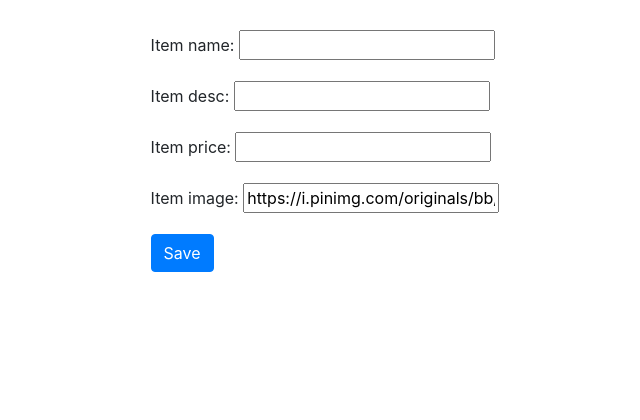
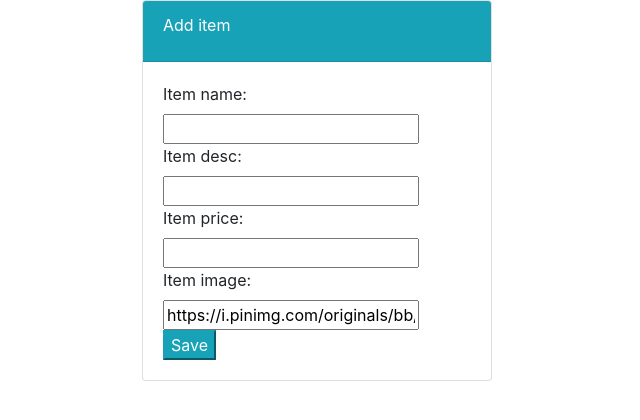
Before and after one commit to douglas86/food_app, a Django app: page /add/ in a window 1280 px wide. Shown: the part 50-470 px from the top of the page, without its empty margins (323-963 px from the left). Run offline with Django 3.2, Linux system fonts and the light colour scheme; some libraries are stand-ins or nearby versions.

Commit message:
Adding bootstrap to the add item page

```diff
--- a/food/templates/food/item-form.html
+++ b/food/templates/food/item-form.html
@@ -1,8 +1,22 @@
 {% extends 'food/base.html' %} {% block body %}
-<form style="margin-top:30px; width:400px; margin-left:37%;" method="POST" accept-charset="utf-8">
-	<div class="form-group">
-		{% csrf_token %} {{ form.as_p }}
-		<button class="btn btn-primary" type="submit">Save</button>
+<div class="container">
+	<div class="row">
+		<div class="col-md-4 offset-md-4">
+			<div class="card">
+				<div class="card-header text-white bg-info">
+					<div class="card-title">
+						Add item
+					</div>
+				</div>
+				<div class="card-body">
+					<form action="" method="POST" accept-charset="utf-8">
+						{% csrf_token %}
+						{{ form }}
+						<button class="btn-info" type="submit">Save</button>
+					</form>
+				</div>
+			</div>
+		</div>
 	</div>
-</form>
+</div>
 {% endblock %}
```
Also changed, not shown: food/forms.py (+0 -7 lines).
